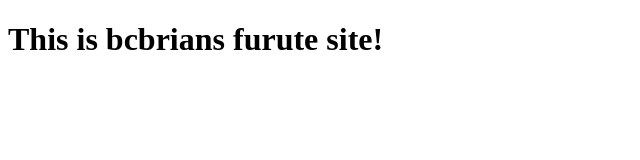
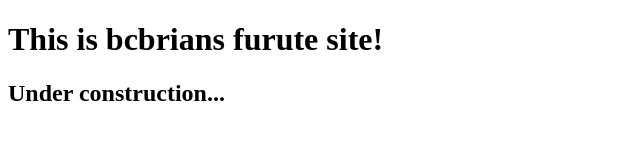
Before and after one commit to bcbrian/bcbrian, a website: page index.html in a window 1280 px wide. Shown: the whole page, without its empty margins (0-640 px from the left). Drawn offline with Linux system fonts and the light colour scheme.

Commit message:
added an h2

```diff
--- a/index.html
+++ b/index.html
@@ -8,5 +8,6 @@
   </head>
   <body>
     <h1>This is bcbrians furute site!</h1>
+    <h2>Under construction...</h2>
   </body>
 </html>
```
